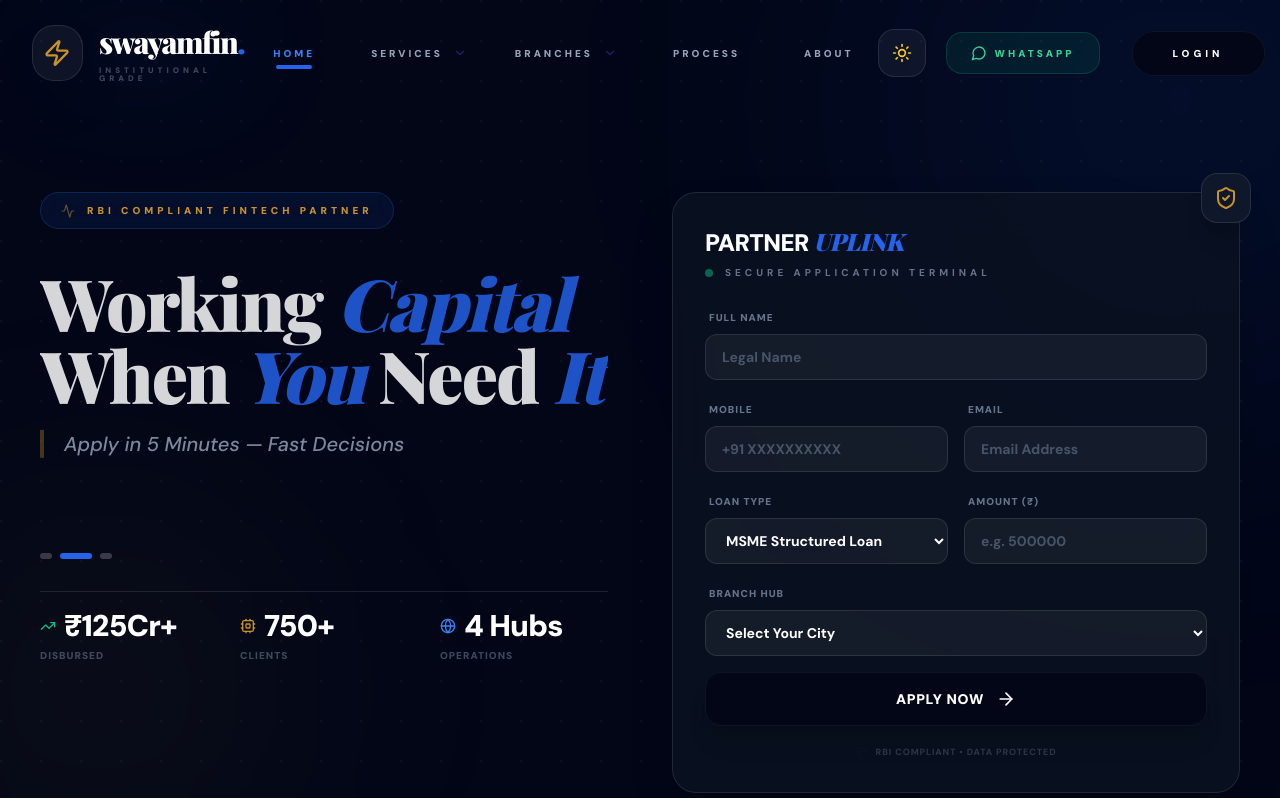
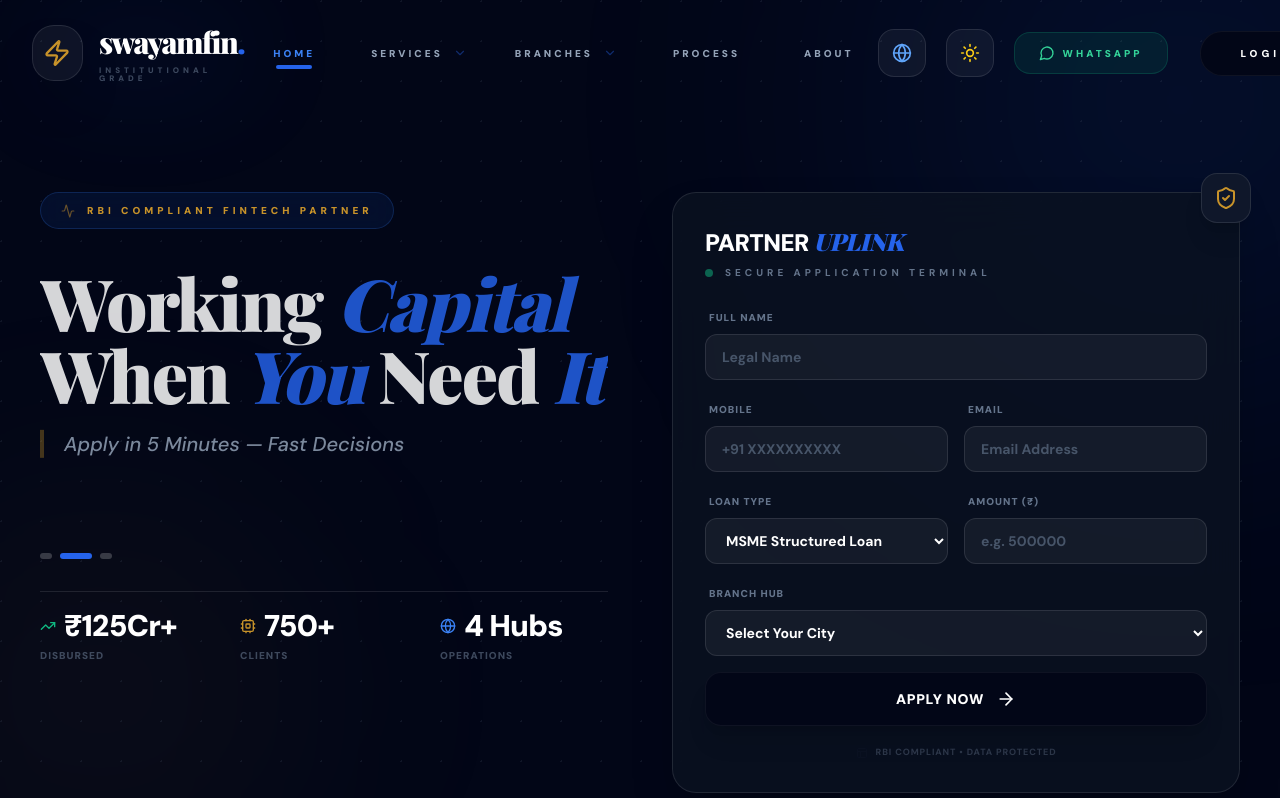
Before and after one commit to devvarshney45/swayamfin, a React (Vite) app in the folder frontend/: page / in a window 1280 px wide. Shown: the top 798 px of the page. Built offline with nearby package versions, Linux system fonts and the light colour scheme; a web font is replaced by a local one.

Commit message:
fix: restored language toggle button to desktop navigation

```diff
--- a/frontend/src/components/common/Navbar.jsx
+++ b/frontend/src/components/common/Navbar.jsx
@@ -211,6 +211,18 @@
 
             <div className="flex items-center gap-3 xl:gap-8">
               <div className="hidden lg:flex items-center gap-3 xl:gap-5">
+                {/* Language Interface Toggle */}
+                <button
+                  onClick={toggleLanguage}
+                  className={`hidden md:flex w-12 h-12 rounded-2xl items-center justify-center transition-all duration-500 border ${
+                    isDark ? 'bg-white/5 text-blue-400 border-white/10 hover:bg-white/10' : 'bg-slate-100 text-blue-600 border-slate-200 hover:bg-slate-200'
+                  }`}
+                  title={i18n.language === 'en' ? 'Switch to Hindi' : 'Switch to English'}
+                >
+                  <Globe className="w-5 h-5" />
+                  <span className="sr-only">{i18n.language === 'en' ? 'Hindi' : 'English'}</span>
+                </button>
+
                 {/* Theme Interface */}
                 <button
                   onClick={toggleTheme}
```
